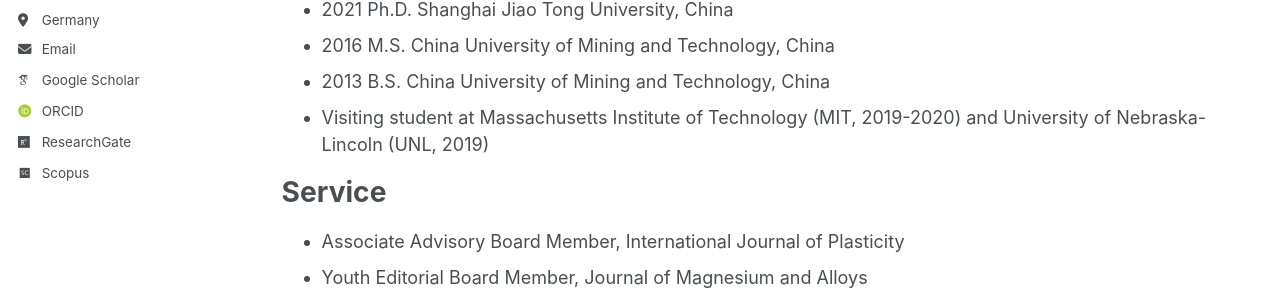
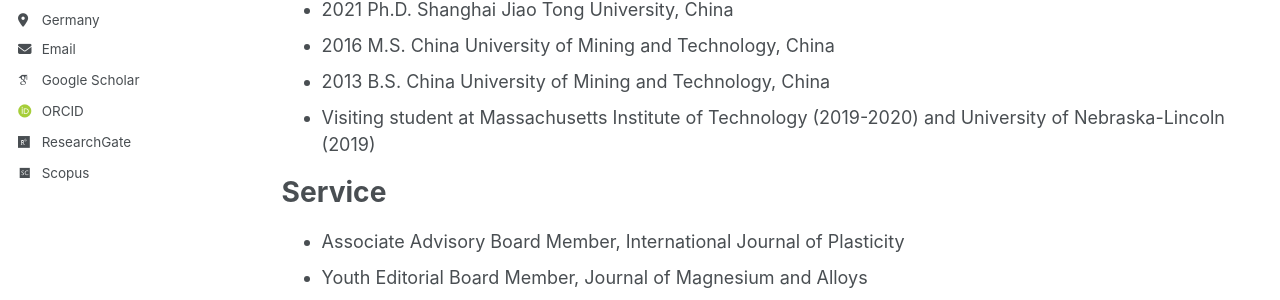
Before and after one commit to zgm900613/zgm900613.github.io, a Jekyll site: the page built from _pages/cv.md, in a window 1280 px wide and 1232 px high. Shown: the part 366-666 px from the top of the window. Built offline with Jekyll 4.4.1, drawn with Linux system fonts in a browser that asks for light colours; some web fonts are replaced; a script that is not in the unit is left out; comment, search, counter and statistics services are not loaded.

Commit message:
Update cv.md

```diff
--- a/_pages/cv.md
+++ b/_pages/cv.md
@@ -21,7 +21,7 @@ Education
 * 2021 Ph.D. Shanghai Jiao Tong University, China
 * 2016 M.S. China University of Mining and Technology, China
 * 2013 B.S. China University of Mining and Technology, China
-* Visiting student at Massachusetts Institute of Technology (MIT, 2019-2020) and University of Nebraska-Lincoln (UNL, 2019)
+* Visiting student at Massachusetts Institute of Technology (2019-2020) and University of Nebraska-Lincoln (2019)
 
 Service
 ======
```
